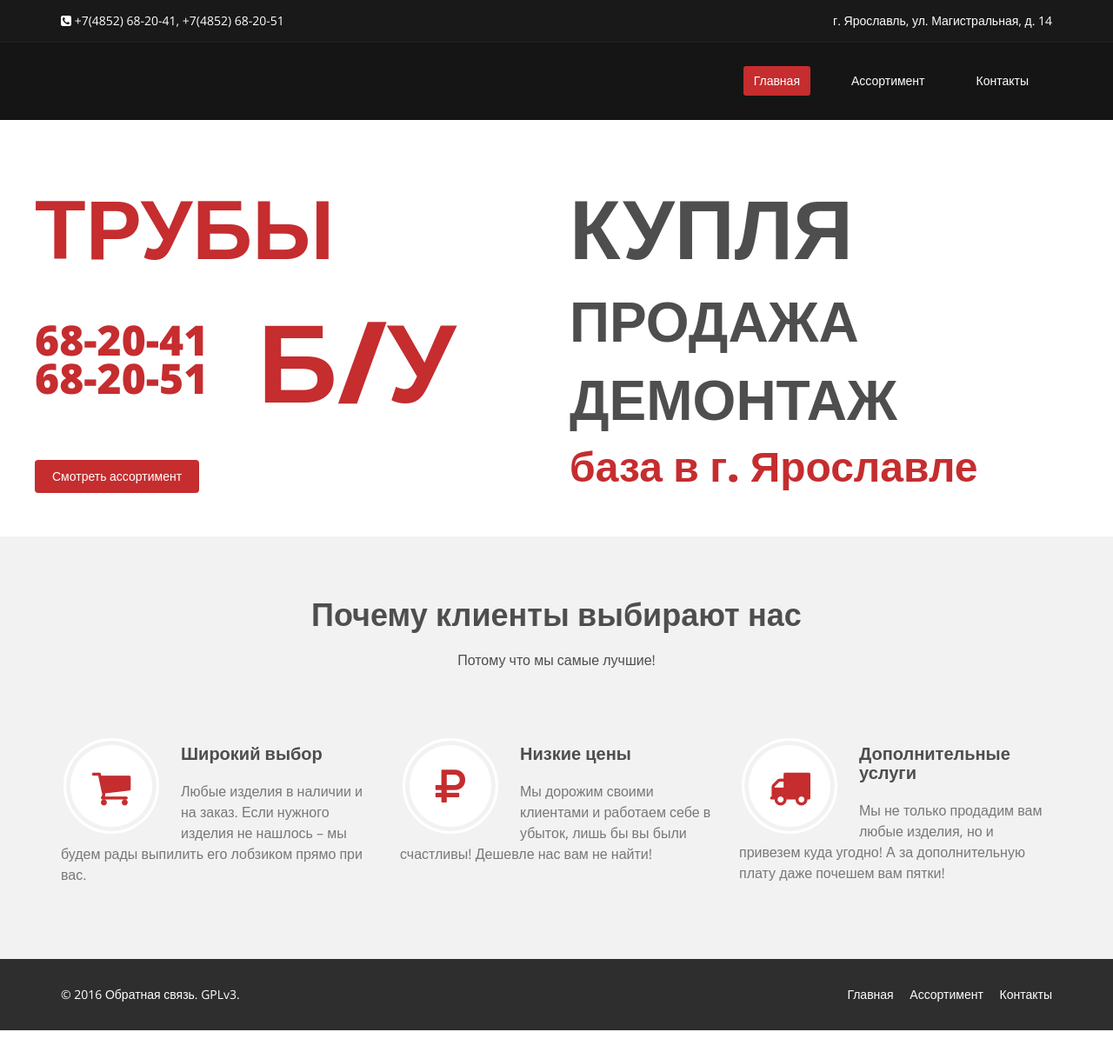
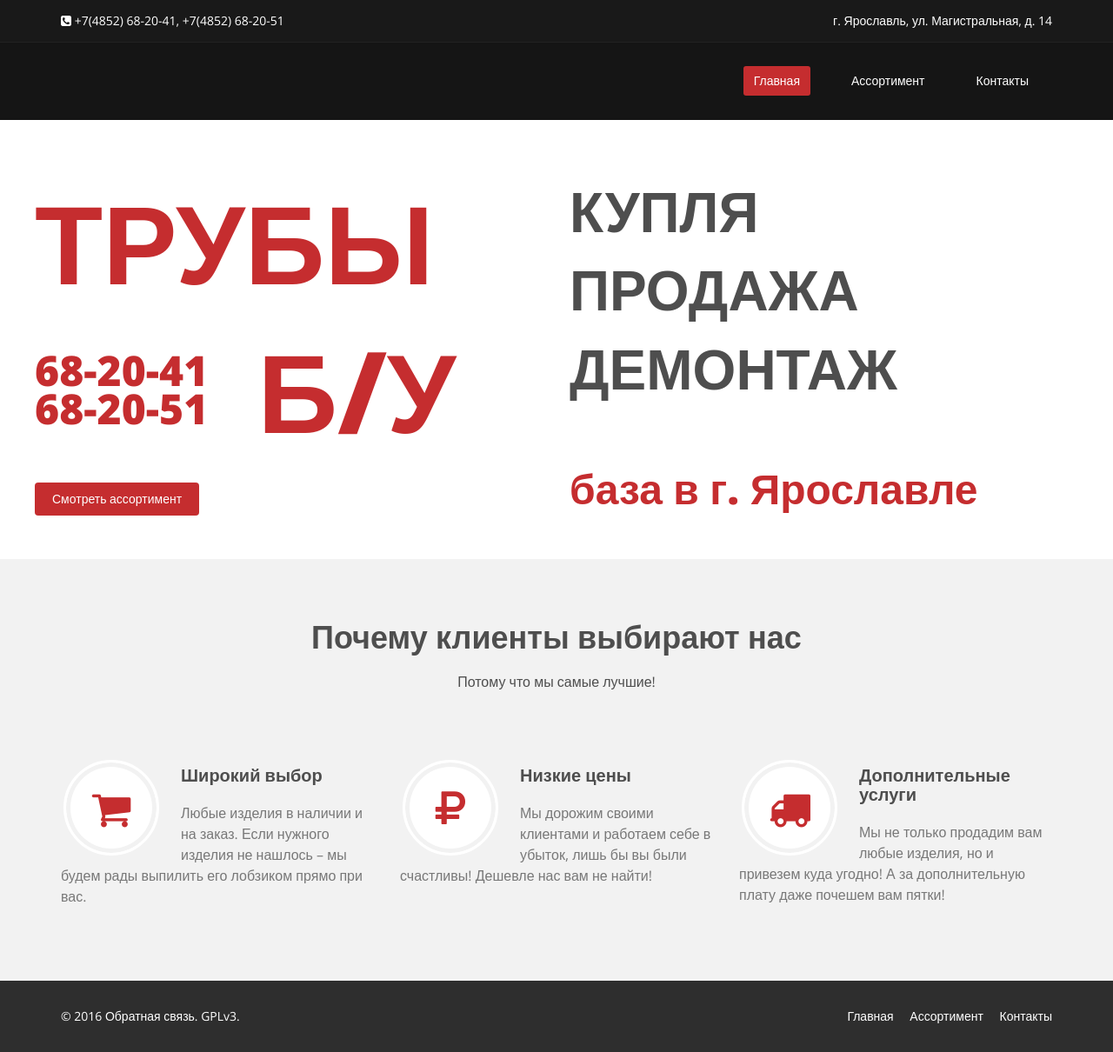
Before and after one commit to seven-4-seven/seven-4-seven.github.io, a Jekyll site: the page index.html, which Jekyll copies as it is, in a window 1280 px wide. Shown: the whole page at 87% size. Built offline with Jekyll 4.4.1, drawn with Linux system fonts in a browser that asks for light colours; before the commit the page ends 1185 px from its top, so only the background shows below that.

Commit message:
Update main page #2

```diff
--- a/index.html
+++ b/index.html
@@ -103,7 +103,7 @@
     <div id="main-slider" class="landing">
         <div class="container-fluid">
           <div class="row red-text"><!-- first row -->
-            <div class="col-xs-12 col-sm-6 col-md-6"><!-- first column -->
+            <div class="col-xs-12 col-sm-6 col-md-6 big-text"><!-- first column -->
               <h1>ТРУБЫ</h1>
               <div class="row">
                 <div class="col-xs-5 col-sm-5 col-md-5 phones">
@@ -116,7 +116,7 @@
             </div>
             </div> <!-- first column -->
           <div class="col-xs-12 col-sm-6 col-md-6 black-text"><!-- second column -->
-            <h1>КУПЛЯ</h1>
+            <h2>КУПЛЯ</h2>
             <h2>ПРОДАЖА</h2>
             <h2>ДЕМОНТАЖ</h2>
           </div><!-- second column -->
```
